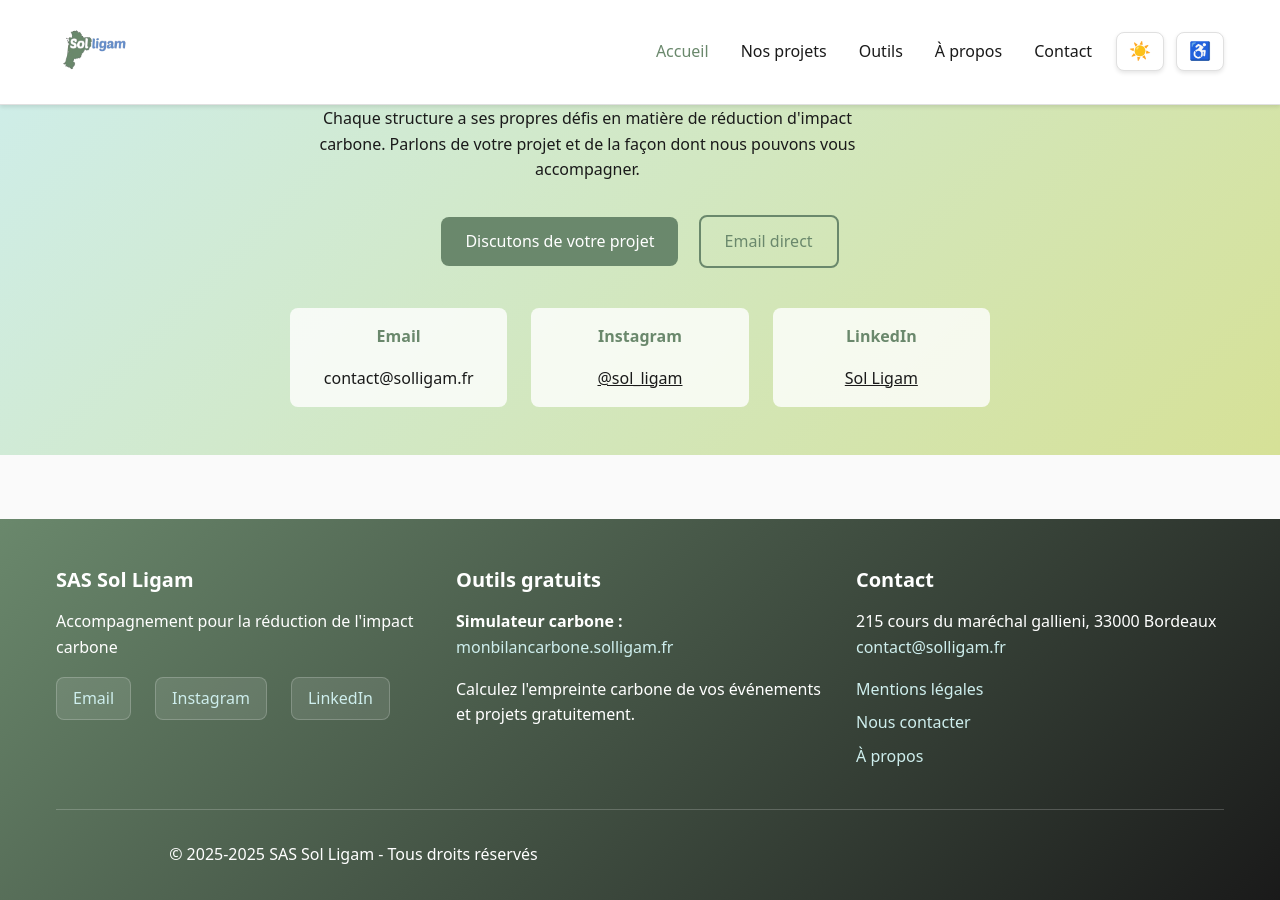
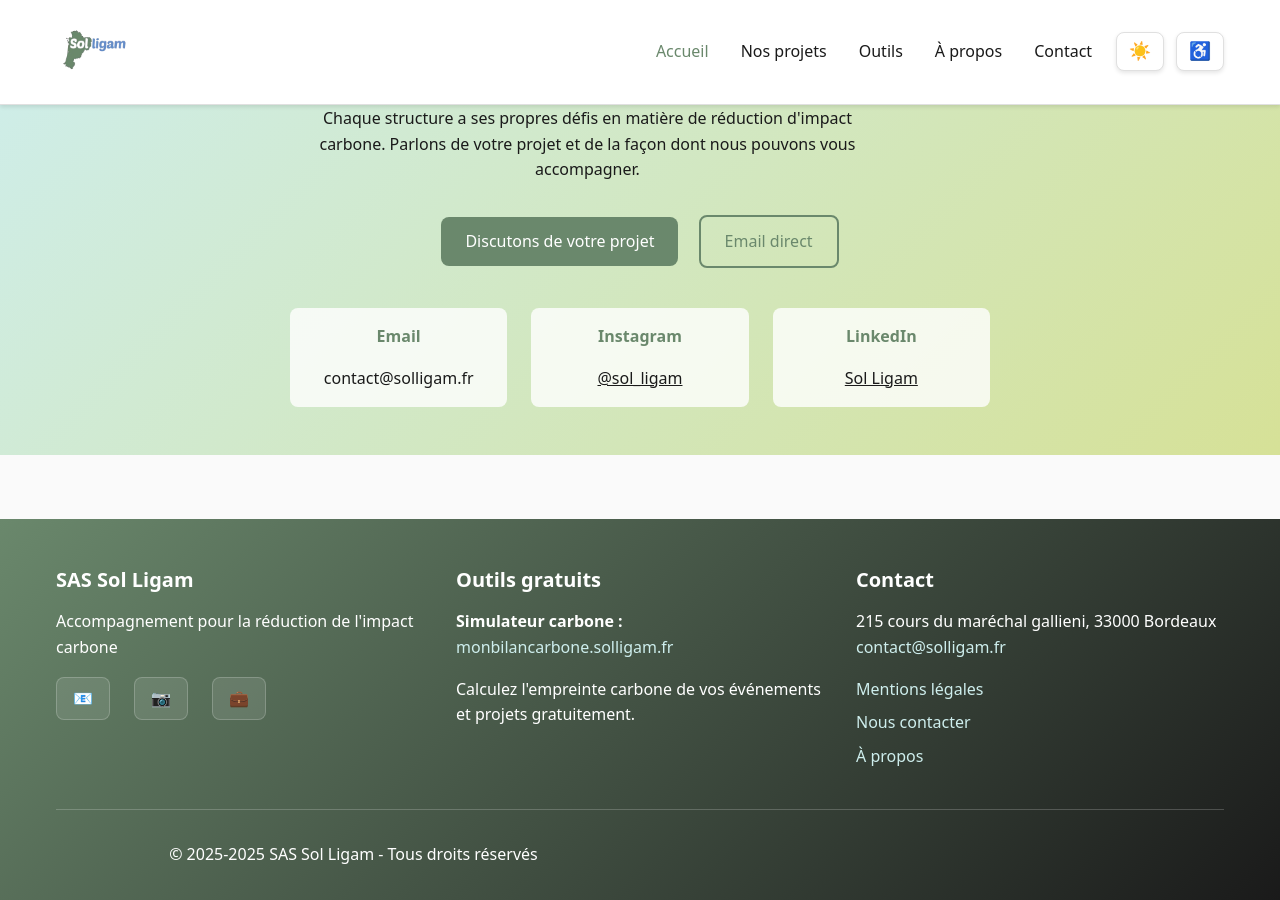
Before and after one commit to Sol-Ligam/website, a Jekyll site: the page built from index.html, in a window 1280 px wide and 900 px high, scrolled down 1663 px. Built offline with Jekyll 4.4.1, drawn with Linux system fonts in a browser that asks for light colours; comment, search, counter and statistics services are not loaded.

Commit message:
Revert footer social links from text labels back to emojis
Co-authored-by: sduperret <99975209+sduperret@users.noreply.github.com>

```diff
--- a/_includes/footer.html
+++ b/_includes/footer.html
@@ -5,9 +5,9 @@
         <h3>{{ site.company.name }}</h3>
         <p>{{ site.description }}</p>
         <div class="social-links">
-          <a href="mailto:{{ site.social.email }}" title="Email">Email</a>
-          <a href="{{ site.social.instagram }}" target="_blank" rel="noopener" title="Instagram">Instagram</a>
-          <a href="{{ site.social.linkedin }}" target="_blank" rel="noopener" title="LinkedIn">LinkedIn</a>
+          <a href="mailto:{{ site.social.email }}" title="Email">📧</a>
+          <a href="{{ site.social.instagram }}" target="_blank" rel="noopener" title="Instagram">📷</a>
+          <a href="{{ site.social.linkedin }}" target="_blank" rel="noopener" title="LinkedIn">💼</a>
         </div>
       </div>
 
```
